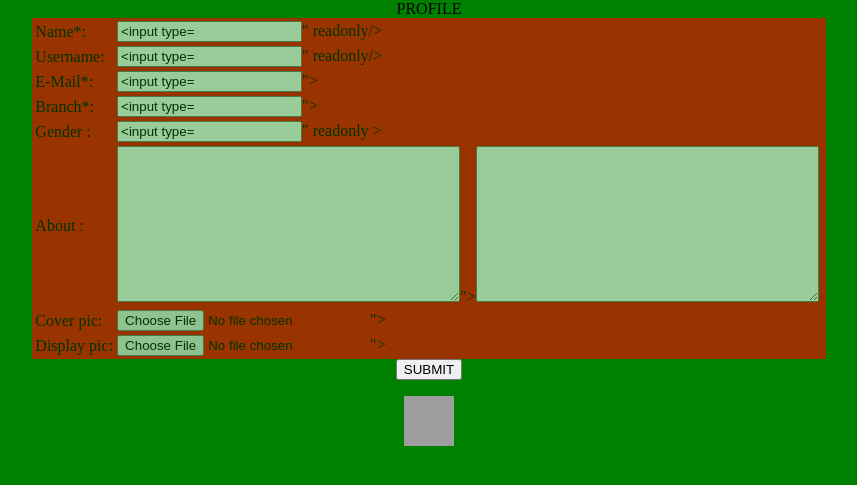
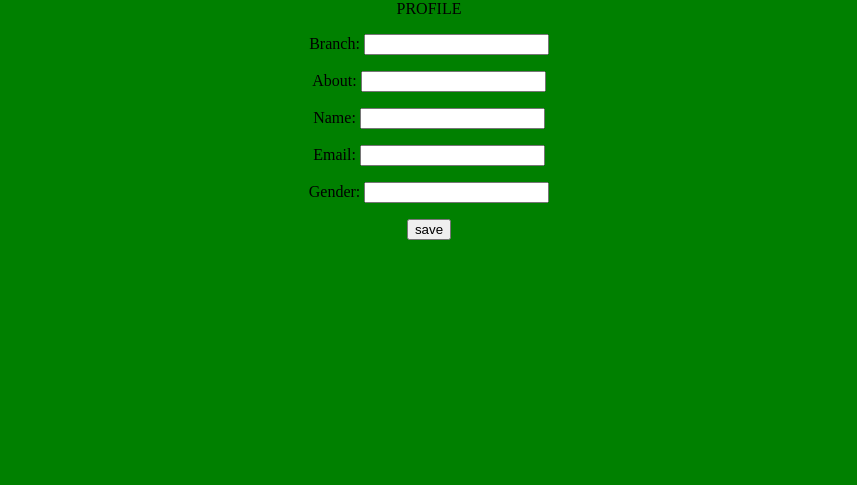
Before and after one commit to spunk1803/django_assignment, a Django app: template login/templates/login/update.html in a window 1280 px wide. Shown: the top 485 px of the page, without its empty margins (211-1068 px from the left). Run offline with Django 3.2, Linux system fonts and the light colour scheme; the template is opened without the code that fills it: values that come from a table or form of the project are taken from there, others are empty; grey boxes are pictures that could not be loaded.

Commit message:
login working

```diff
--- a/login/forms.py
+++ b/login/forms.py
@@ -1,5 +1,23 @@
 from django import forms
 from .models import Profile
+#class UpdateForm(forms.ModelForm):
+#	name=forms.CharField(max_length=50, widget=forms.TextInput(attrs={'readonly':'readonly'}))
+#	email=forms.EmailField(widget=forms.TextInput(attrs={'readonly':'readonly'}))
+#	password=forms.CharField(max_length=50, widget=forms.TextInput(attrs={'readonly':'readonly'}))
+#	gender=forms.CharField( widget=forms.TextInput(attrs={'readonly':'readonly'}))
+#	class Meta:
+#		model=Profile
+#		fields=['branch','about','profile_pic','cover_pic']
+
+class UpdateForm(forms.Form):
+	branch=forms.CharField(max_length=50)
+	about=forms.CharField()
+	name=forms.CharField(max_length=50, widget=forms.TextInput(attrs={'readonly':'readonly'}))
+	email=forms.EmailField(widget=forms.TextInput(attrs={'readonly':'readonly'}))
+#	password=forms.CharField(max_length=50, widget=forms.TextInput(attrs={'readonly':'readonly'}))
+	gender=forms.CharField( widget=forms.TextInput(attrs={'readonly':'readonly'}))
+#	profile_pic=forms.ImageField()
+#	cover_pic=forms.ImageField()
 
 class LoginForm(forms.ModelForm):
 	class Meta:
@@ -8,7 +26,7 @@ class LoginForm(forms.ModelForm):
 class SignupForm(forms.ModelForm):
 	class Meta:
 		model=Profile
-		fields=('name','username','password','gender','email','branch','about','profile_pic','cover_pic',)
+		fields=('name','username','password','gender','email','branch','about',)
 class PasswordForm(forms.Form):
 	password=forms.CharField(widget=forms.PasswordInput())
 	new_pass=forms.CharField(widget=forms.PasswordInput())
--- a/login/models.py
+++ b/login/models.py
@@ -8,5 +8,5 @@ class Profile(models.Model):
 	gender=models.CharField(max_length=5)
 	branch=models.CharField(max_length=30)
 	about=models.TextField()
-	profile_pic=models.ImageField(upload_to='login/photos/')
-	cover_pic=models.ImageField(upload_to='login/photos/')
+#	profile_pic=models.ImageField(upload_to='login/photos/')
+#	cover_pic=models.ImageField(upload_to='login/photos/')
--- a/login/templates/login/update.html
+++ b/login/templates/login/update.html
@@ -4,52 +4,12 @@
 	</head>
 	<body style="text-align:center; margin:auto; background-color:green">
 		PROFILE
-		<form  method="POST" enctype="multipart/form-data" multiple> {% csrf_token %}
-			<table style="margin:auto; background-color:red; opacity:0.6">
-				<tbody>
-					<tr>
-						<td>Name*:</td>
-						<td><input type="text" name="name" value="{{ form.name }}" readonly/></td>
-					</tr>
-					<tr>
-						<td>Username:</td>
-						<td><input type="text" name="username" value="{{ form.username}}" readonly/></td>
-					</tr>
-					<tr>
-                          			<td>E-Mail*:</td>
-                         			<td><input type="email" name="email" value="{{ form.email }}"></td>
-                     			</tr>
-                              		<tr>
-                         			<td> Branch*:</td>
-                         			<td><input type="text" name="branch" value="{{ form.branch }}"><td>
-                      			</tr>
-                      			<tr>
-                             			<td> Gender :</td>
-                             			<td><input type="text" name="gender" value="{{ form.gender}}" readonly ></td>
-                       			</tr>
-                       			<tr>
-                            			<td> About :</td>
-                            			<td><textarea  name="about" value="{{ form.about }}">{{form.about}}</textarea></td>
-                       			</tr>
-					<tr>
-						<td>Cover pic:</td>
-						<td><input type="file" name="cover" value="{{form.cover_pic}}"></td>
-					</tr>
-					<tr>
-						<td>Display pic:</td>
-						<td><input type="file" name="dp" value="{{form.profile_pic}}"></td>
-					</tr>
-				</tbody>
-			</table>
-                        <input type="submit" value="SUBMIT" name="submit"/>
-                 </form>
-<a href="main_page.php"><img src="http://logos.co/1024/royalty-free-home-page-icon-logo-by-seamartini-graphics-3501.jpg" width="50" height="50px"/></a>
 
-<!--		<form method="POST">{% csrf_token %}
+		<form method="POST" enctype="multipart/form-data">{% csrf_token %}
 			{{ form.as_p }}
 			<input type='submit' value='save'/>
         	</form>
--->
+
 	</body>
 
 </html>
--- a/mysite/settings.py
+++ b/mysite/settings.py
@@ -42,7 +42,7 @@ INSTALLED_APPS = (
     'login',
     'polls',
     'contacts',
-    'login_new',
+#    'login_new',
 )
 
 MIDDLEWARE_CLASSES = (
```
Also changed, not shown: login/views.py (+9 -5 lines), db.sqlite3.
